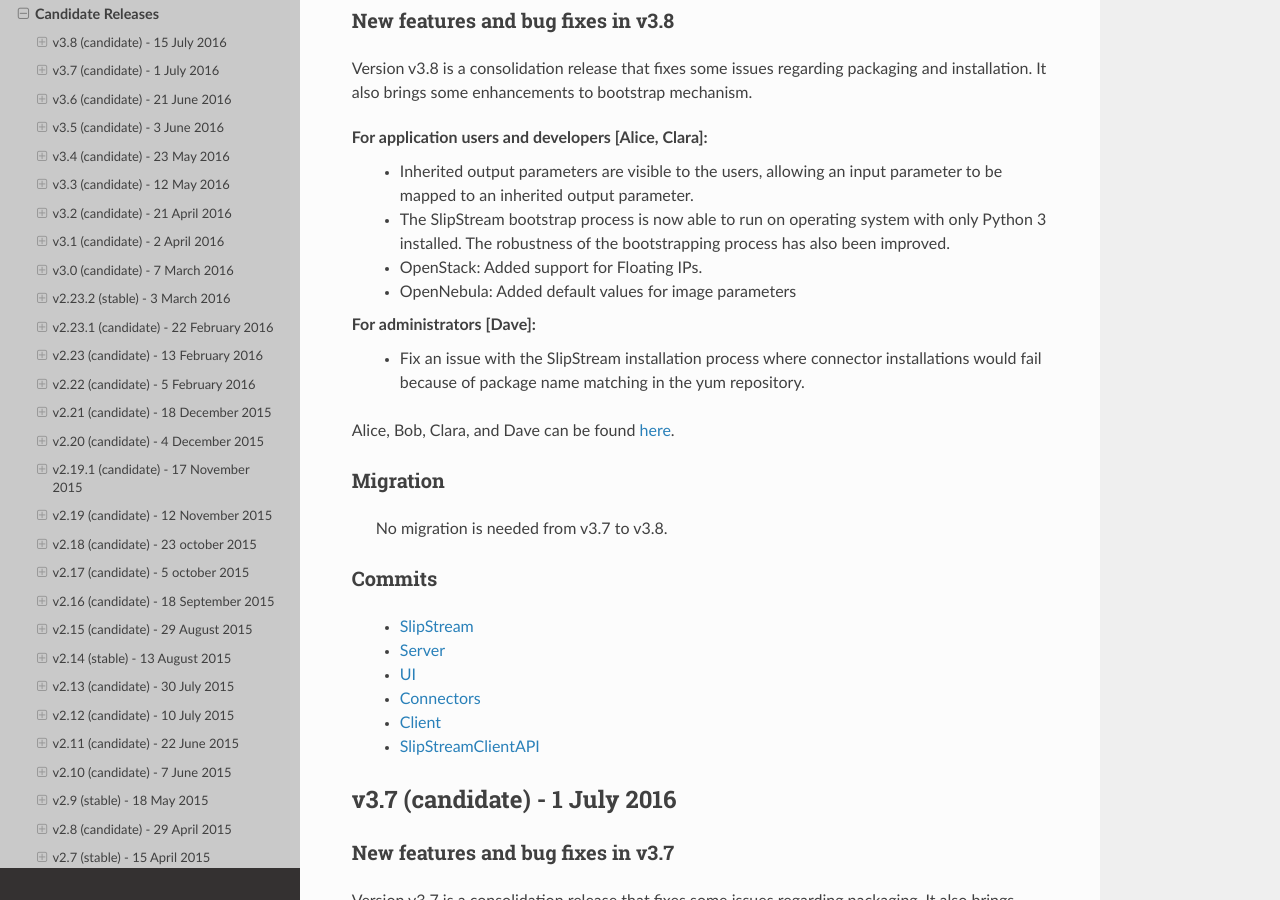
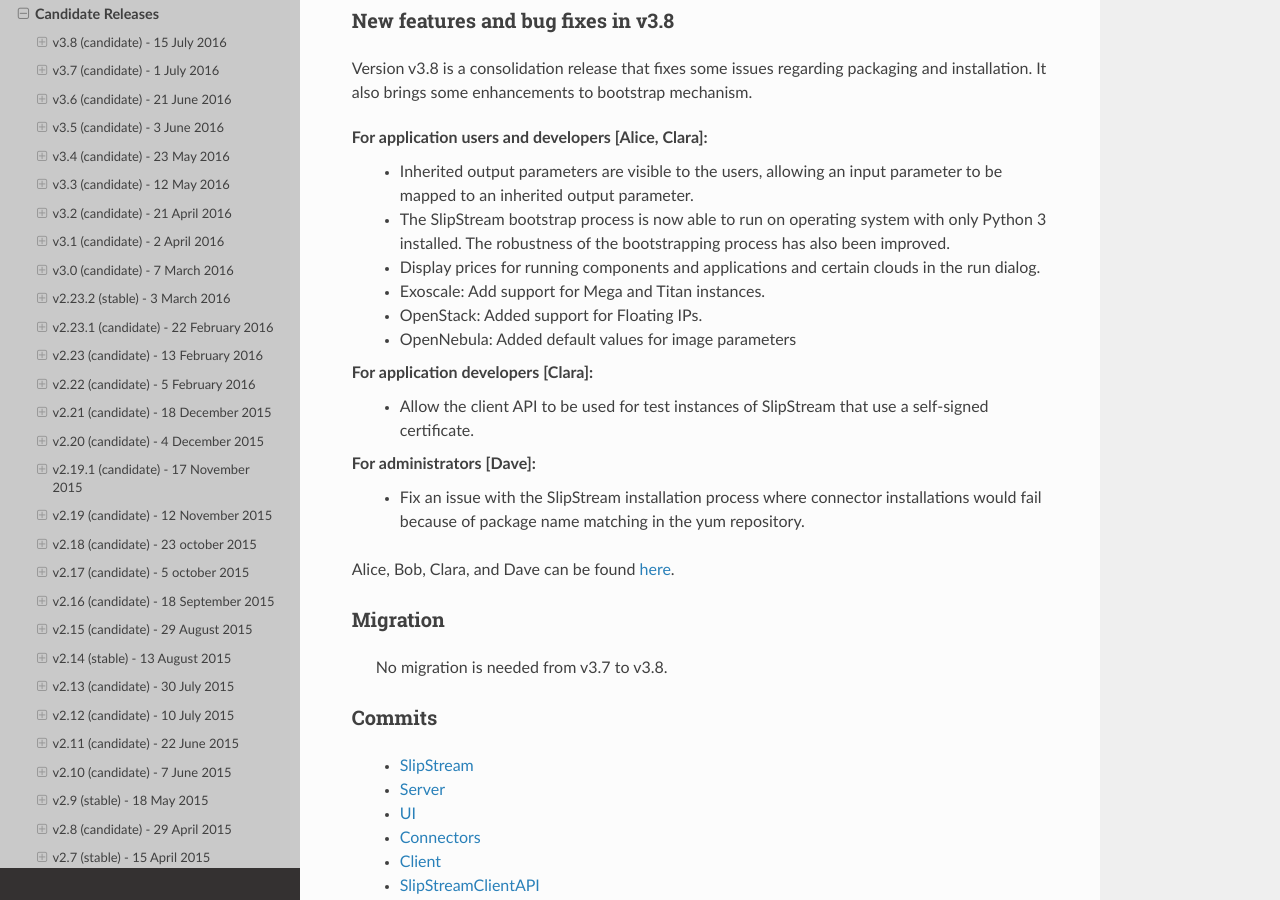
Before and after one commit to slipstream/SlipStreamDocumentation, a Sphinx documentation site: the page built from docs/release_notes/candidate_releases.rst, in a window 1280 px wide and 900 px high, scrolled down 305 px. Built offline with Sphinx 7.4.7 and the Read the Docs theme 2.0.0, drawn with Linux system fonts in a browser that asks for light colours.

Commit message:
add a couple of other features for v3.8

```diff
--- a/docs/release_notes/candidate_releases.rst
+++ b/docs/release_notes/candidate_releases.rst
@@ -21,8 +21,15 @@
  - The SlipStream bootstrap process is now able to run on operating
    system  with only Python 3 installed. The robustness of the
    bootstrapping process has also been improved.
+ - Display prices for running components and applications and certain
+   clouds in the run dialog.
+ - Exoscale: Add support for Mega and Titan instances.
  - OpenStack: Added support for Floating IPs.
  - OpenNebula: Added default values for image parameters
+
+For application developers [Clara]:
+ - Allow the client API to be used for test instances of SlipStream
+   that use a self-signed certificate.
 
 For administrators [Dave]:
  - Fix an issue with the SlipStream installation process where
```
